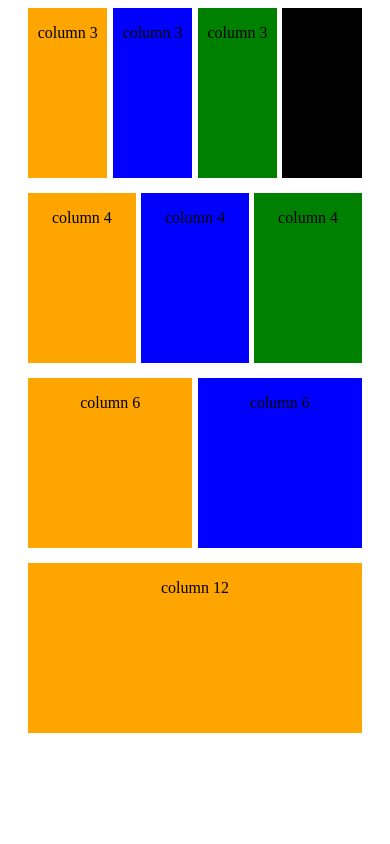
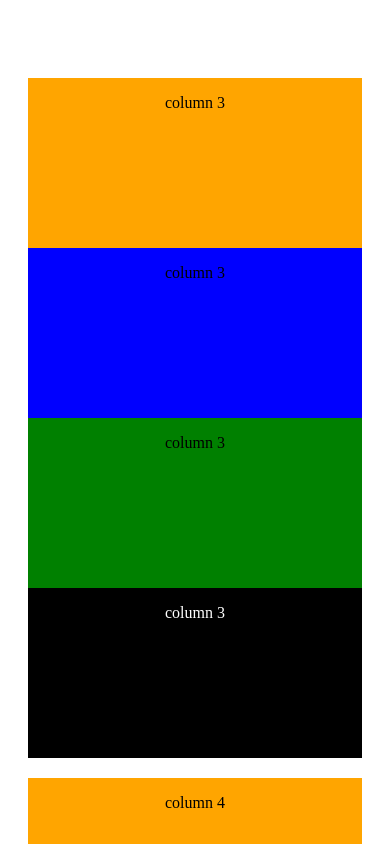
Before and after one commit to badrbenfraj/practice_project, a plain HTML site: page Responsive_Grids.html in a window 390 px wide. Shown: the top 844 px of the page. Drawn offline with Linux system fonts and the light colour scheme.

Commit message:
fixing responsive grid exercice

```diff
--- a/Responsive_Grids.html
+++ b/Responsive_Grids.html
@@ -4,13 +4,14 @@
 	<title>Responsive Grids</title>
 	<meta charset="utf-8">
 	<link rel="stylesheet" type="text/css" href="style/Responsive_Grids.css">
+	<meta name="viewport" content="width=device-width, initial-scale=1">
 </head>
 <body>
 		<div class="row">
 			<div class="column-3 orange column"><p>column 3</p></div>
 			<div class="column-3 blue column"><p>column 3</p></div>
 			<div class="column-3 green column"><p>column 3</p></div>
-			<div class="column-3 black column"><p>column 3</p></div>
+			<div class="column-3 black column"><p class="white">column 3</p></div>
 		</div>
 		<div class="row">
 			<div class="column-4 orange column"><p>column 4</p></div>
--- a/style/Responsive_Grids.css
+++ b/style/Responsive_Grids.css
@@ -45,3 +45,28 @@
 p{
 	text-align: center;
 }
+.white{
+	color: white;
+}
+
+@media only screen and (max-width: 690px) {
+	.column-3, .column-4, .column-6,.column-12{
+		width: 100%;
+		float: left;
+	}
+	.column + .column {
+    	margin-left: 0;
+	}
+	.row .column-3:nth-child(1){
+		margin-top: 70px;
+	}
+	.row .column-3:nth-child(4){
+		margin-bottom: 20px;
+	}
+	.row .column-4:nth-child(3){
+		margin-bottom: 20px;
+	}
+	.row .column-6:nth-child(2){
+		margin-bottom: 20px;
+	}
+}
```
